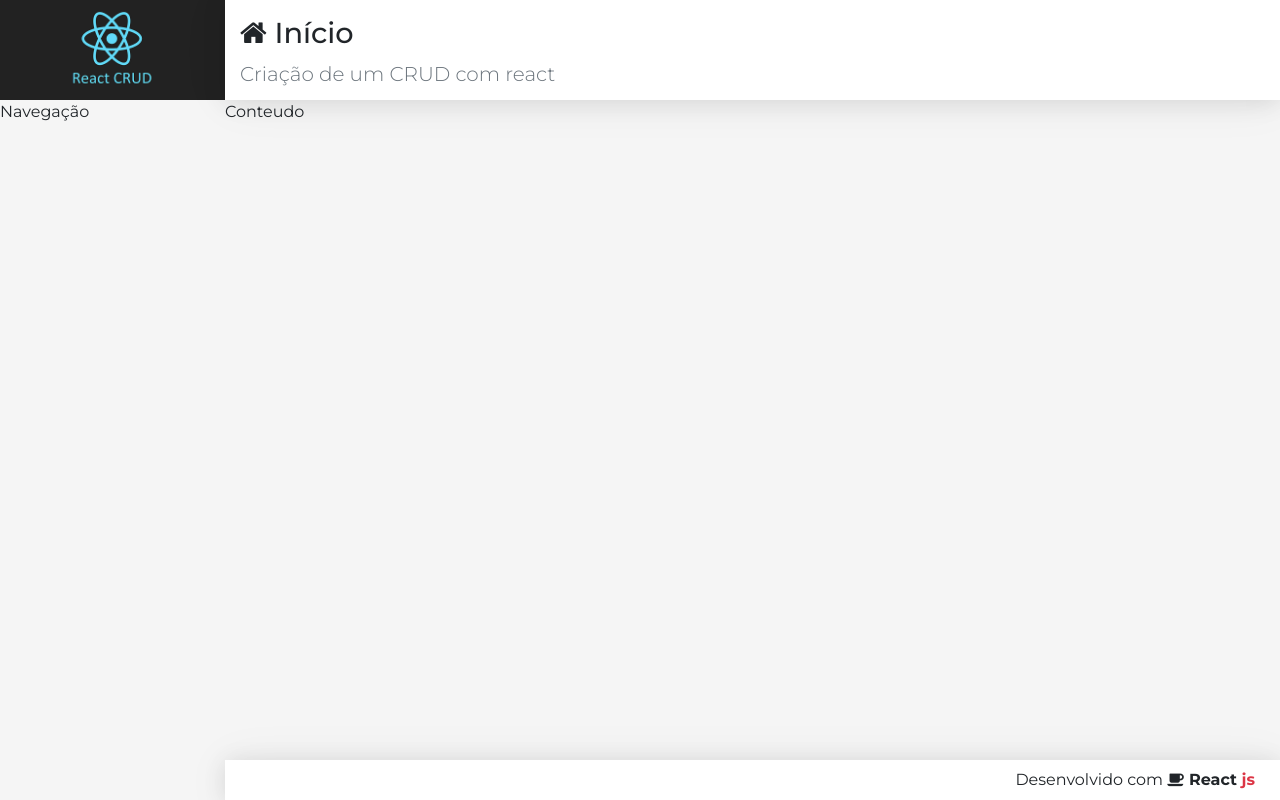
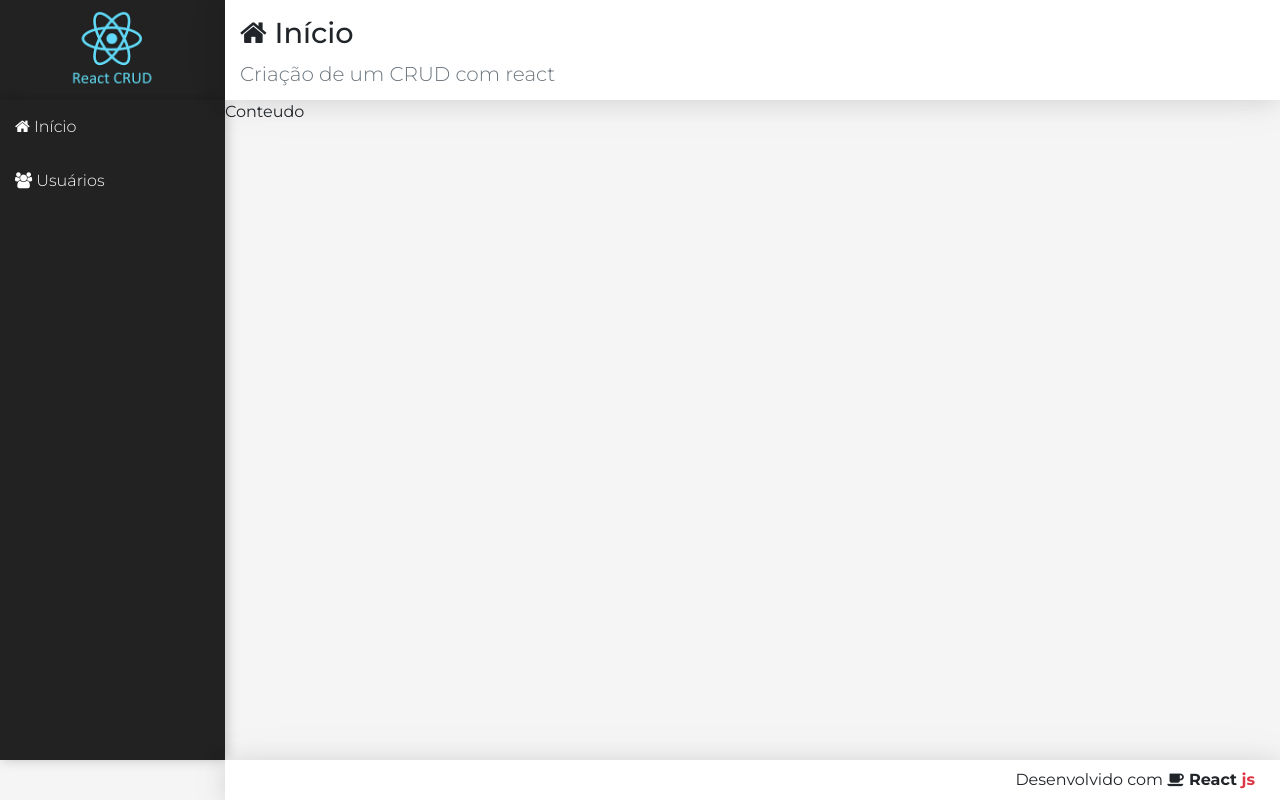
Before and after one commit to lucasspeixoto/react_crud, a React (Create React App) app in the folder frontend/: page / in a window 1280 px wide. Built offline with nearby package versions, Linux system fonts and the light colour scheme.

Commit message:
Finalização da navegação

```diff
--- a/frontend/src/components/templates/Nav.css
+++ b/frontend/src/components/templates/Nav.css
@@ -0,0 +1,16 @@
+.menu-area {
+    background-color: var(--bg-dark);
+    box-shadow: var(--shadow-menu)
+}
+
+.menu a {
+    display: block;
+    text-decoration: none;
+    color: #FFF;
+    font-weight: 300;
+    padding: 15px;
+}
+
+.menu a:hover {
+    background: linear-gradient(#295d63 0%, #66edff 100%);
+}
--- a/frontend/src/components/templates/Nav.jsx
+++ b/frontend/src/components/templates/Nav.jsx
@@ -4,5 +4,13 @@
 //eslint-disable-next-line
 export default props =>
     <header className="menu-area">
-        Navegação
+        <nav className="menu">
+            {/* REFATORAR igual em Header.jsx - Criar novo componente, importar nesse arquivo e passar os parâmetros */}
+            <a href="#/">
+                <i className="fa fa-home"></i> Início
+            </a>
+            <a href="#/users">
+                <i className="fa fa-users"></i> Usuários
+            </a>
+        </nav>
     </header>
--- a/frontend/src/main/App.css
+++ b/frontend/src/main/App.css
@@ -10,6 +10,10 @@
     --shadow:
         0 2px 23px 0 rgba(0, 0, 0, 0.1),
         0 2px 49px 0 rgba(0, 0, 0, 0.06);
+
+    --shadow-menu:
+        2px 0 10px 0 rgba(0, 0, 0, 0.12),
+        2px 0 15px 0 rgba(0, 0, 0, 0.09);
 }
 
 * {
```
Also changed, not shown: 1 other file (tests, documents, lock files or other folders).
